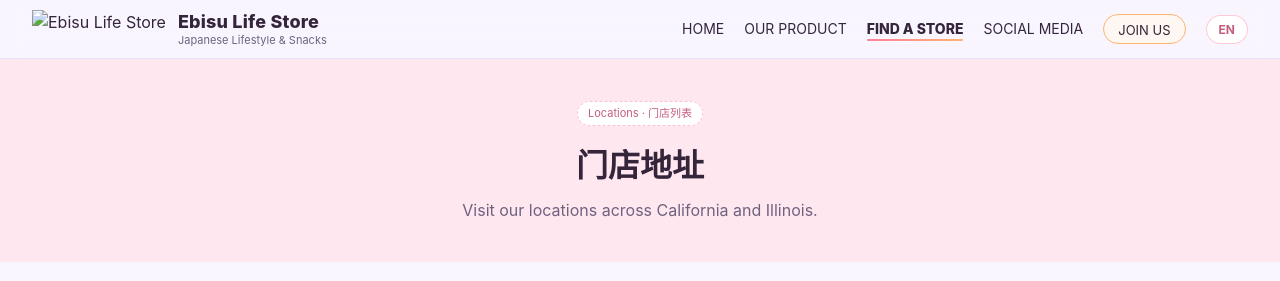
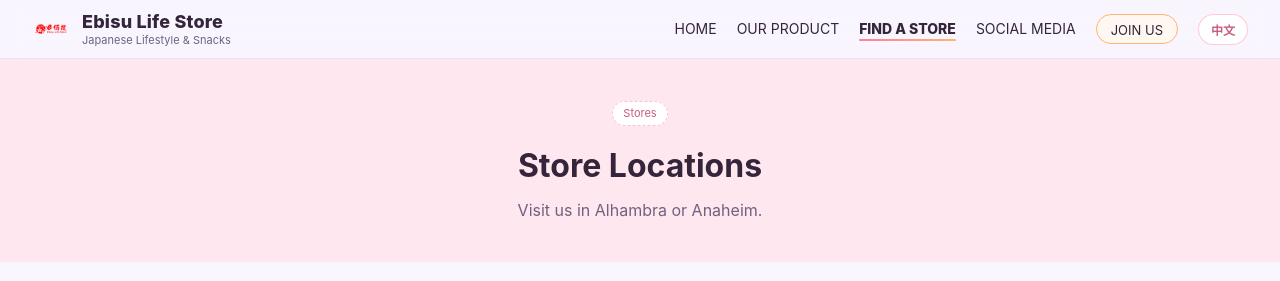
Before and after one commit to zhangbc1/Ebisu-Life-Store-West-website, a website: page stores.html in a window 1280 px wide. Shown: the top 281 px of the page. Drawn offline with Linux system fonts and the light colour scheme.

Commit message:
Update stores.html

```diff
--- a/stores.html
+++ b/stores.html
@@ -5,7 +5,7 @@
     <meta name="viewport" content="width=device-width, initial-scale=1.0, viewport-fit=cover" />
     <title>Stores | Ebisu Life Store</title>
     <link rel="stylesheet" href="style.css">
-    <script defer src="assets/js/i18n.js"></script>
+    <script defer src="js/i18n.js"></script>
 
     <style>
         .stores-container {
@@ -146,7 +146,7 @@
 <body>
 <header>
     <div class="nav-left">
-        <img class="brand-logo" src="assets/logo/ebisu-logo.png" alt="Ebisu Life Store" />
+        <img class="brand-logo" src="logo/ebisu-logo.png" alt="Ebisu Life Store" />
         <div class="brand-text">
             <div class="logo-text-main">Ebisu Life Store</div>
             <div class="logo-text-sub">Japanese Lifestyle & Snacks</div>
```
